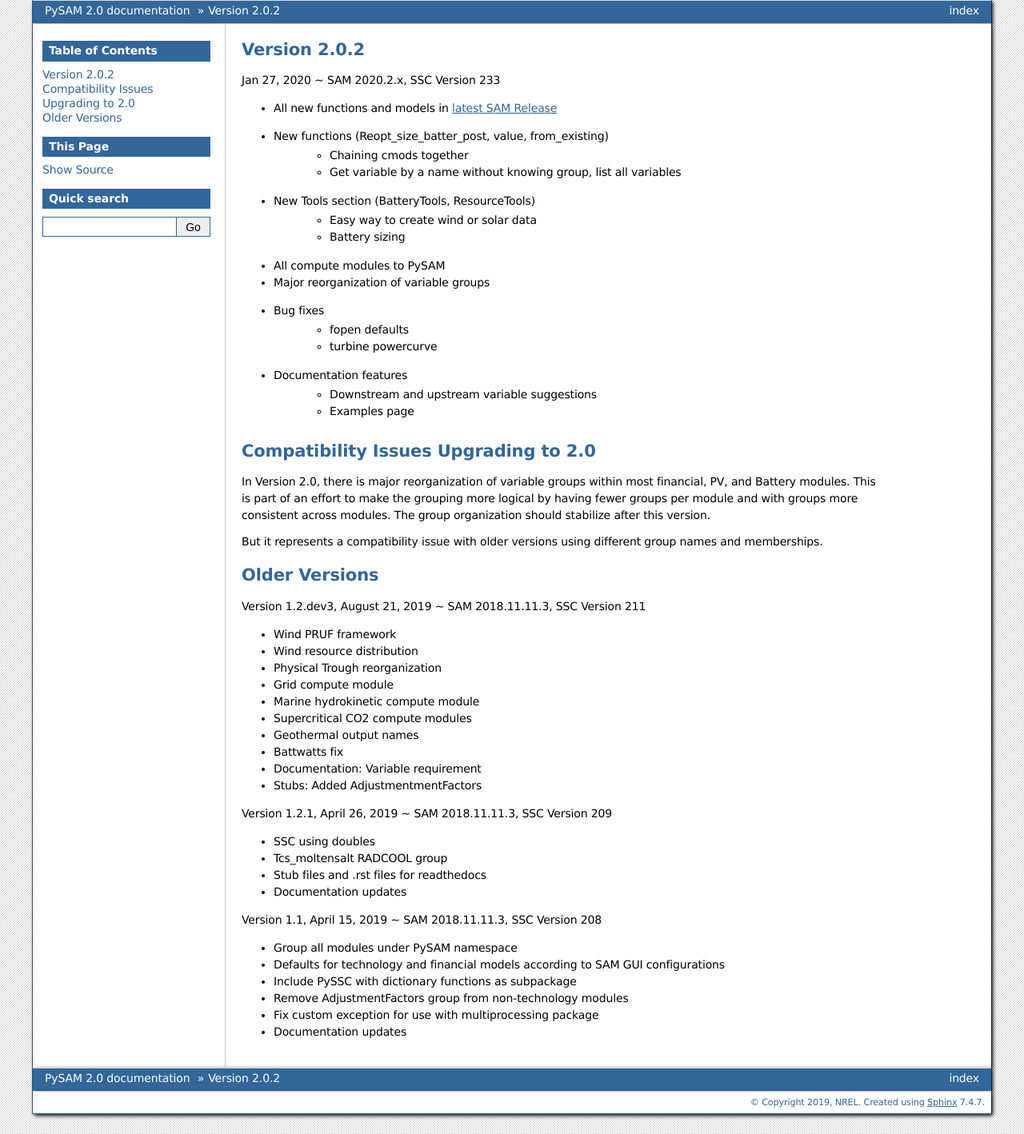
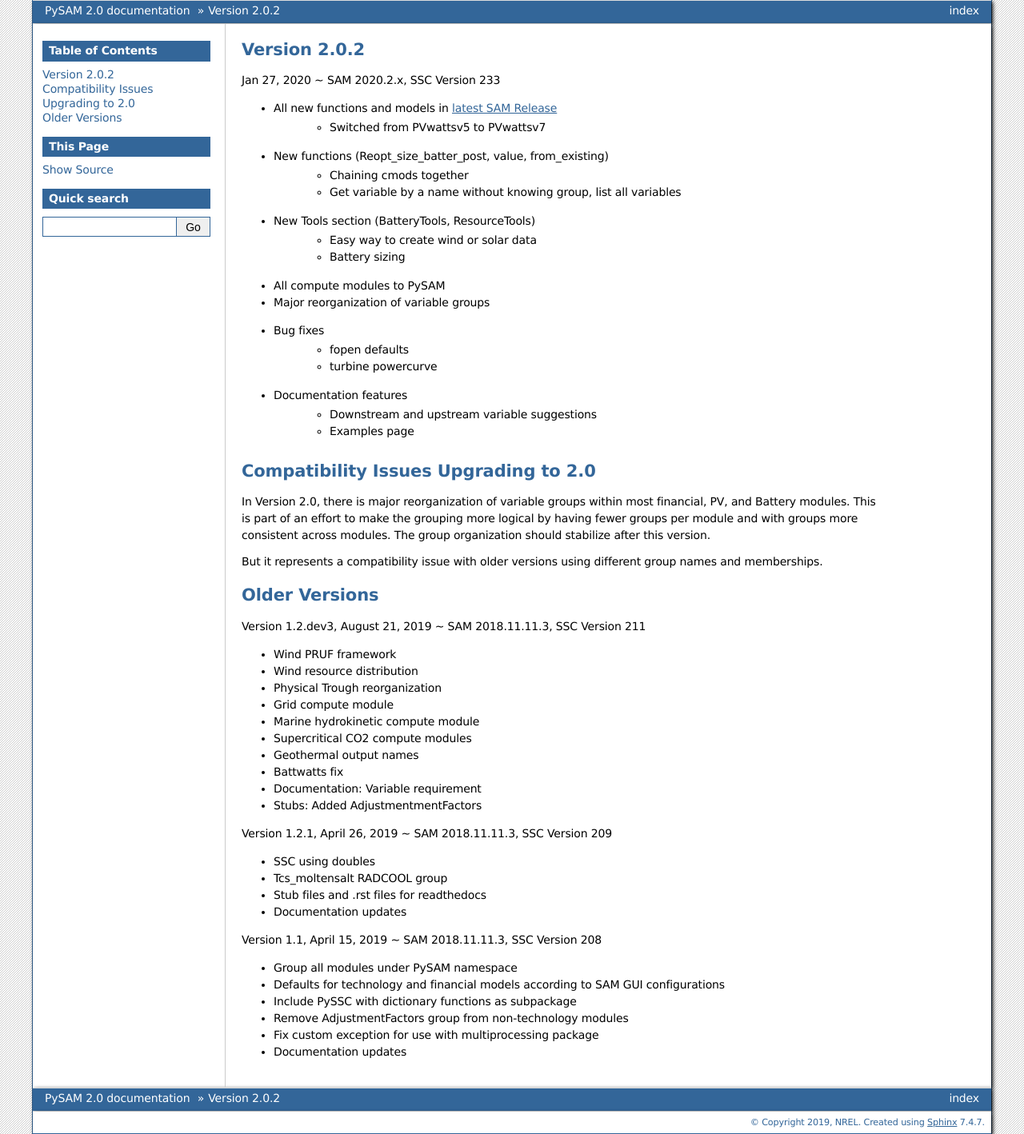
Before and after one commit to NREL/pysam, a Sphinx documentation site: the page built from docs/Version.rst, in a window 1280 px wide. Shown: the whole page at 80% size. Built offline with Sphinx 7.4.7, drawn with Linux system fonts in a browser that asks for light colours.

Commit message:
Update Version.rst

```diff
--- a/docs/Version.rst
+++ b/docs/Version.rst
@@ -6,6 +6,7 @@
 Jan 27, 2020 ~ SAM 2020.2.x, SSC Version 233
 
 * All new functions and models in `latest SAM Release <https://nrel.github.io/SAM/doc/releasenotes.html>`_
+    - Switched from PVwattsv5 to PVwattsv7
 * New functions (Reopt_size_batter_post, value, from_existing)
     - Chaining cmods together
     - Get variable by a name without knowing group, list all variables
```
